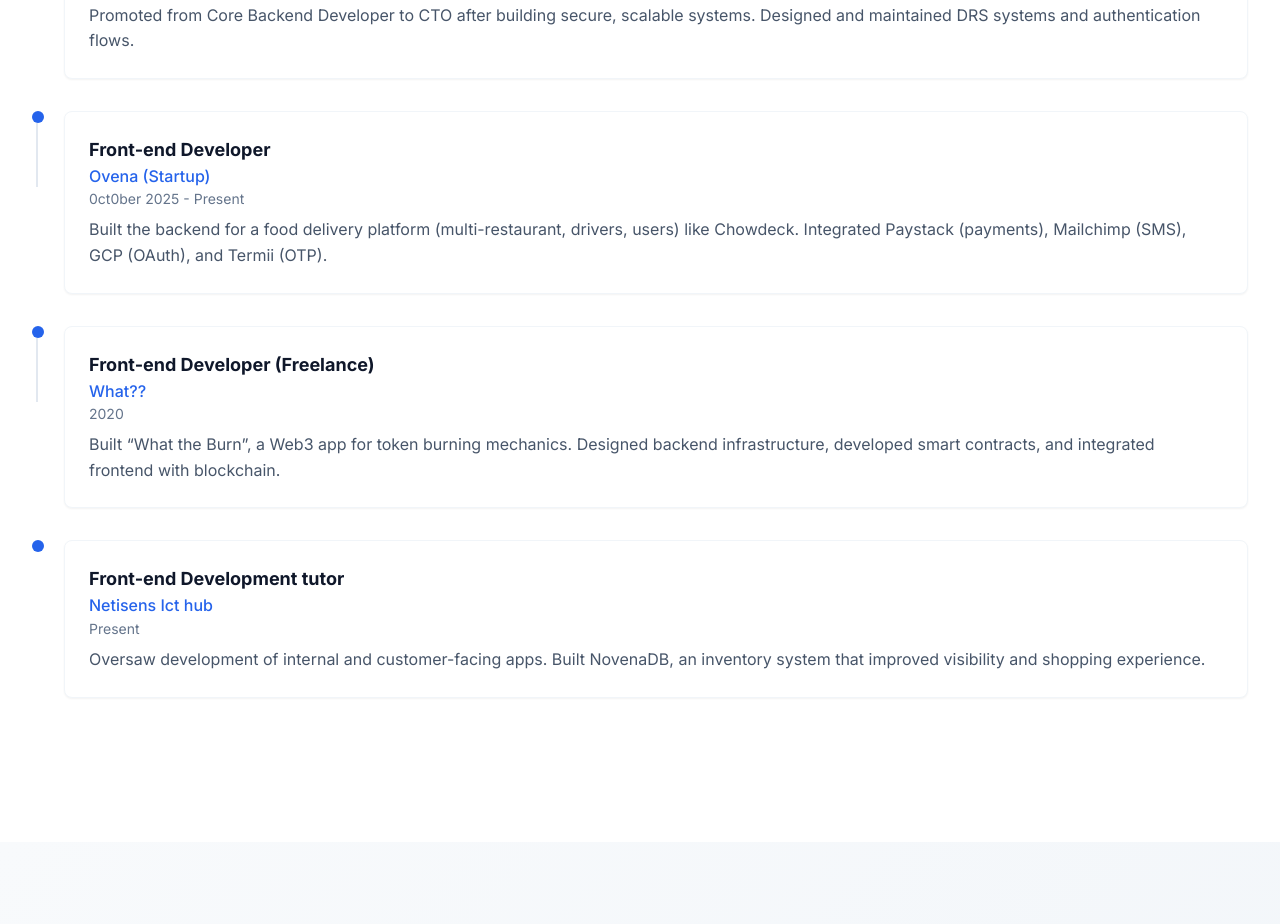
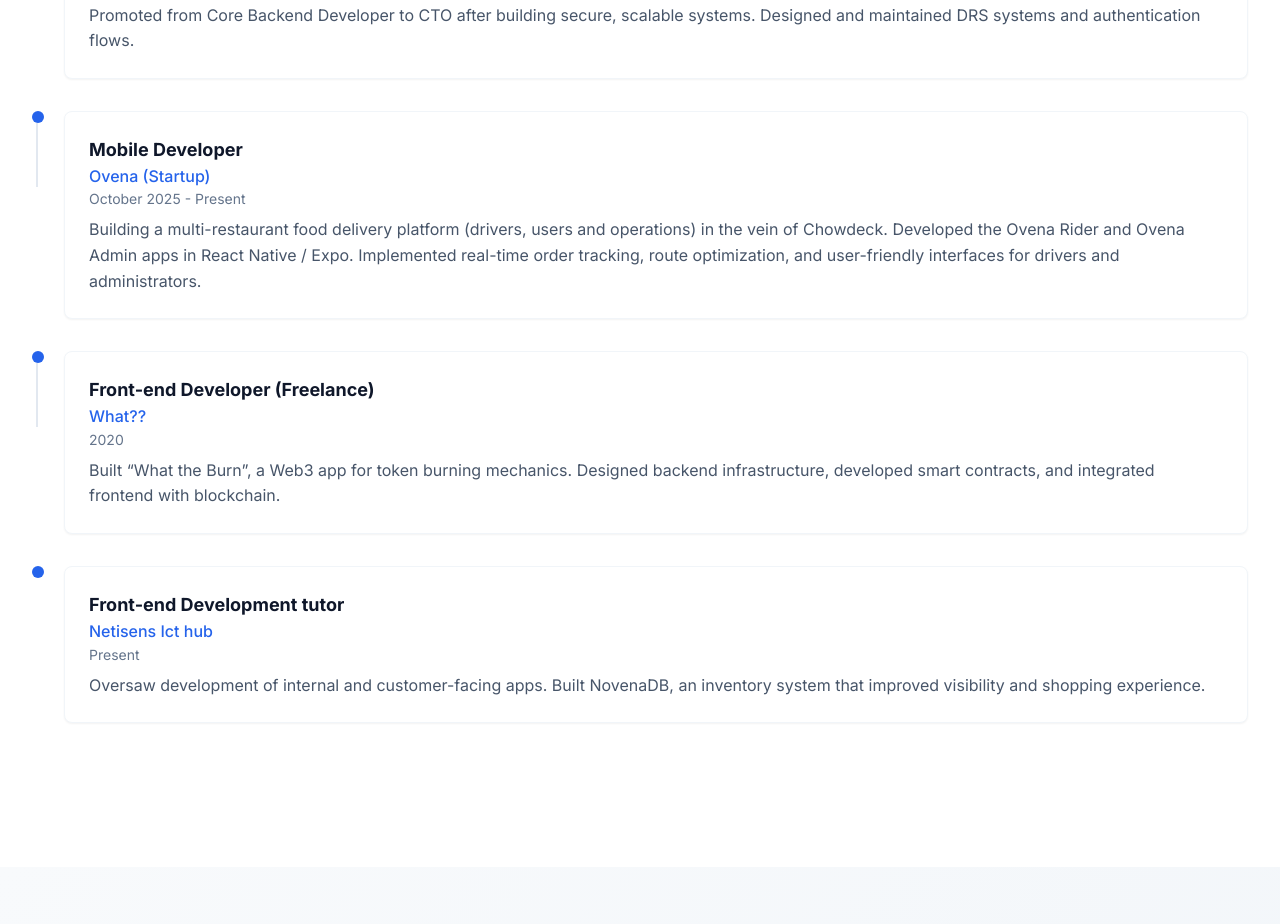
Before and after one commit to Oraelys/Portfolio-website-2.0, a React (Vite) app: page / in a window 1280 px wide. Shown: the part 1720-2644 px from the top of the page. Built offline with nearby package versions, Linux system fonts and the light colour scheme.

Commit message:
Update About.tsx

```diff
--- a/src/components/About.tsx
+++ b/src/components/About.tsx
@@ -72,10 +72,10 @@
       description: 'Promoted from Core Backend Developer to CTO after building secure, scalable systems. Designed and maintained DRS systems and authentication flows.'
     },
     {
-      title: 'Front-end Developer',
+      title: 'Mobile Developer',
       company: 'Ovena (Startup)',
-      period: ' 0ct0ber 2025 - Present',
-      description: 'Built the backend for a food delivery platform (multi-restaurant, drivers, users) like Chowdeck. Integrated Paystack (payments), Mailchimp (SMS), GCP (OAuth), and Termii (OTP).'
+      period: 'October 2025 - Present',
+      description: 'Building a multi-restaurant food delivery platform (drivers, users and operations) in the vein of Chowdeck. Developed the Ovena Rider and Ovena Admin apps in React Native / Expo. Implemented real-time order tracking, route optimization, and user-friendly interfaces for drivers and administrators.'
     },
     {
       title: 'Front-end Developer (Freelance)',
```
